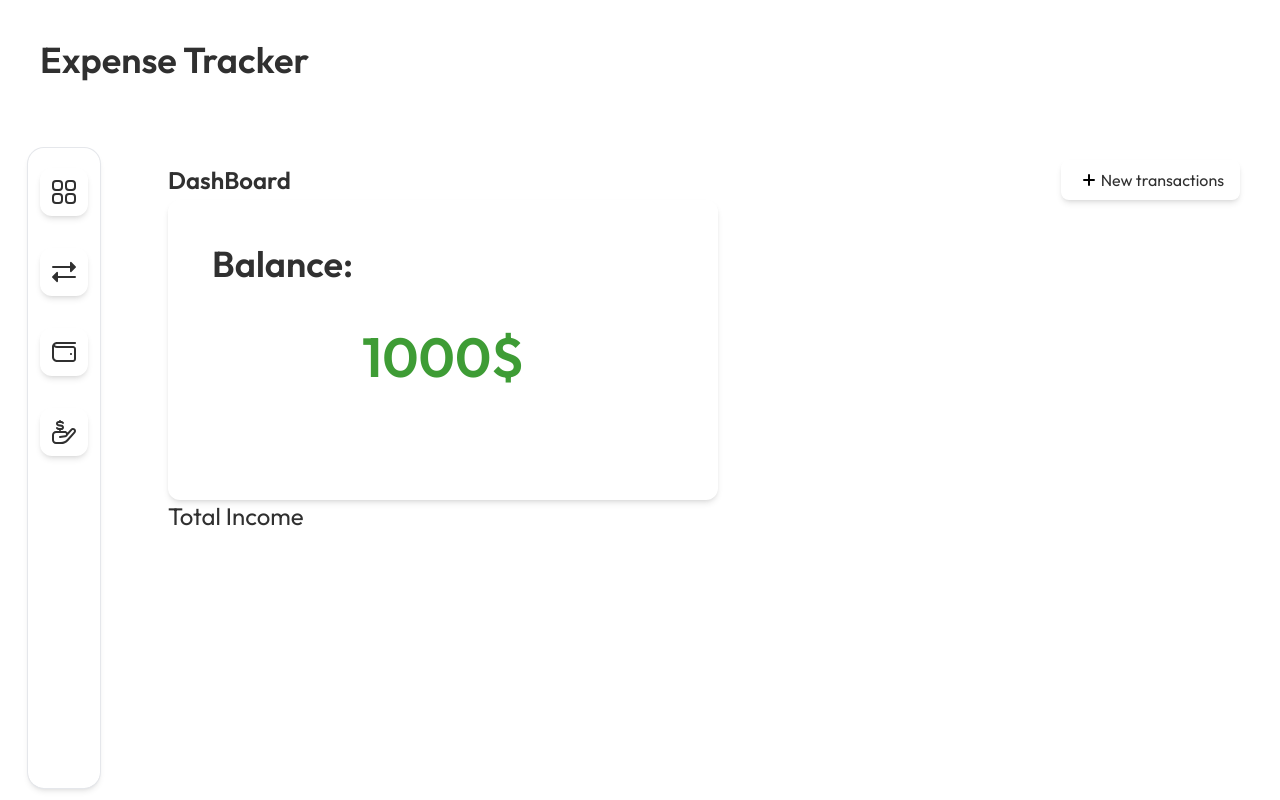
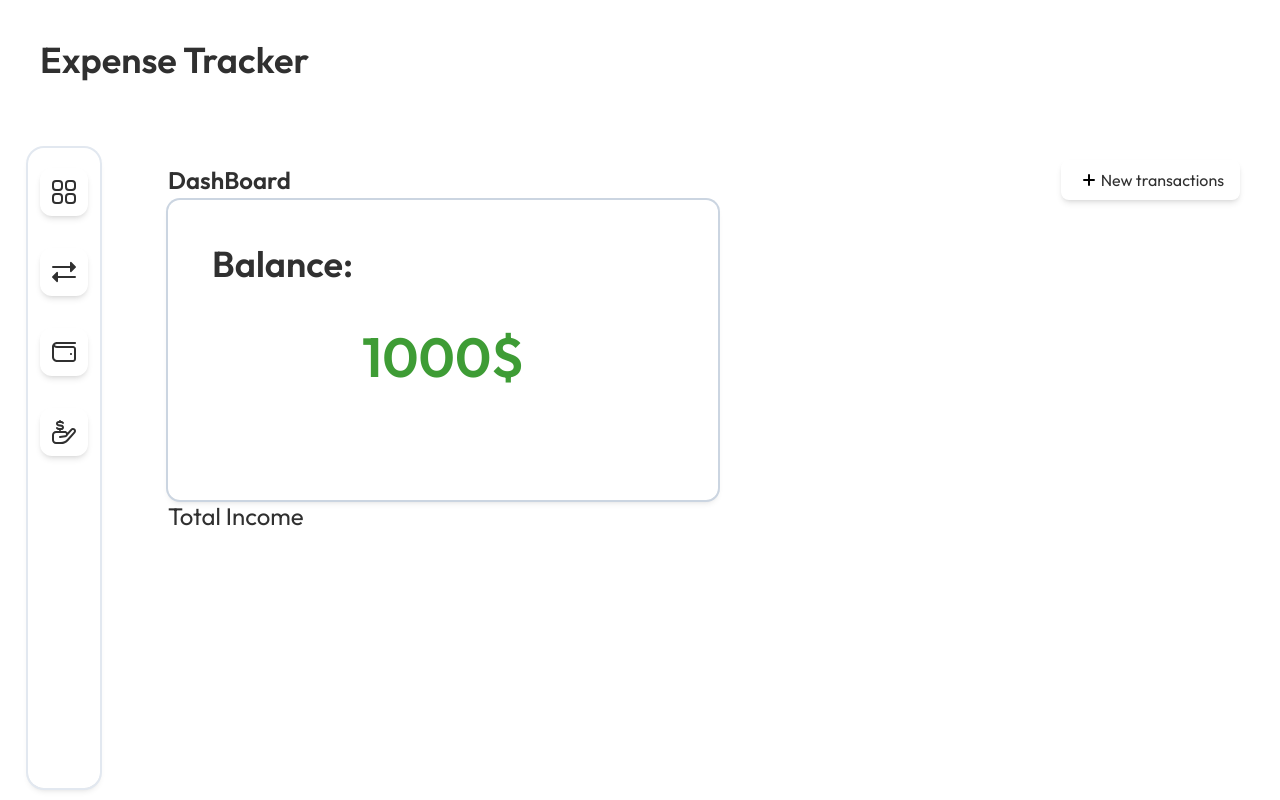
Before and after one commit to reyuer10/react-expense-tracker, a React (Vite) app: page / in a window 1280 px wide. Shown: the top 800 px of the page. Built offline with nearby package versions, Linux system fonts and the light colour scheme.

Commit message:
commit changes at 4:08PM

```diff
--- a/src/components/SideNavBar.jsx
+++ b/src/components/SideNavBar.jsx
@@ -8,7 +8,7 @@ export default function SideNavBar() {
   const [isIncomeHover, setIsIncomeHover] = useState(false);
 
   return (
-    <div className="flex flex-col m-7 space-y-8 items-center0 h-[80vh] p-3 py-5 rounded-2xl border-none shadow-md ring-1 ring-gray-200">
+    <div className="flex flex-col m-7 space-y-8 items-center0 h-[80vh] p-3 py-5 rounded-2xl border-none  shadow-md ring-2 ring-slate-200">
       <Link to="/" className="relative flex items-center">
         <div
           onMouseEnter={() => setIsDashBoardHover(true)}
--- a/src/pages/button/TransactionButton.jsx
+++ b/src/pages/button/TransactionButton.jsx
@@ -5,7 +5,7 @@ export default function TransactionButton({handleOpenModalTransaction}) {
     <>
       <button
         onClick={handleOpenModalTransaction}
-        className="flex px-4 py-2 rounded-lg shadow-md hover:bg-slate-50"
+        className="flex px-4 py-2 rounded-lg shadow-md hover:bg-slate-50 "
       >
         <svg
           xmlns="http://www.w3.org/2000/svg"
--- a/src/pages/dashboard/Balance.jsx
+++ b/src/pages/dashboard/Balance.jsx
@@ -3,7 +3,7 @@ import React, { useState } from "react";
 export default function Balance() {
   const [balance, setBalance] = useState(1000);
   return (
-    <div className="shadow-md p-3 rounded-xl h-[300px] w-[550px]">
+    <div className="shadow-md p-3 rounded-xl h-[300px] w-[550px] ring-2 ring-slate-300">
       <div>
         <p className="text-4xl font-semibold p-8">Balance: </p>
         <p className="text-[55px] font-semibold text-[#3e9c35] text-center">{balance}$</p>
--- a/src/pages/dashboard/RecentTransaction.jsx
+++ b/src/pages/dashboard/RecentTransaction.jsx
@@ -28,7 +28,7 @@ export default function RecentTransaction() {
   ]);
 
   return (
-    <div className="my-10 h-[300px] w-[550px] shadow-md p-7 rounded-xl">
+    <div className="my-10 h-[300px] w-[550px] shadow-md p-7 rounded-xl text-[#303030]">
       <div>
         <p className="text-2xl py-3 text-[#303030]">Recent Transaction</p>
       </div>
```
